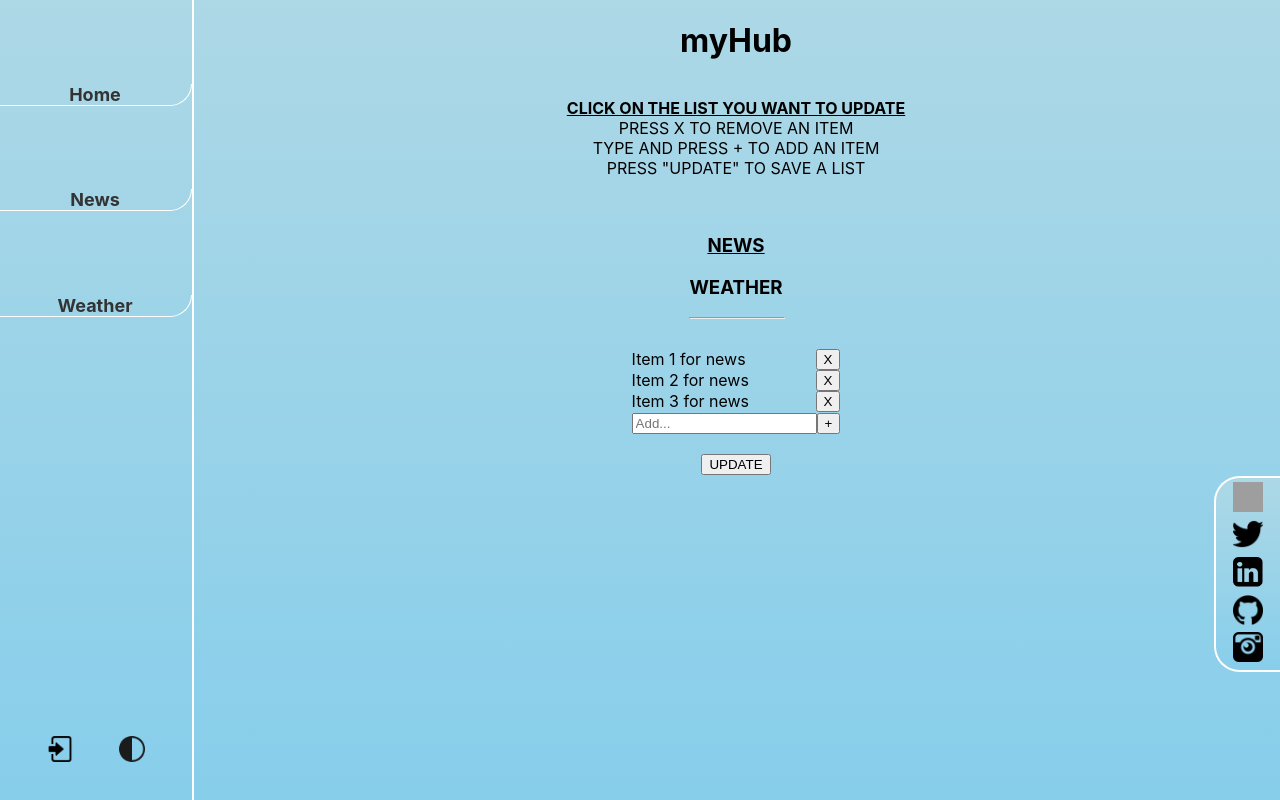
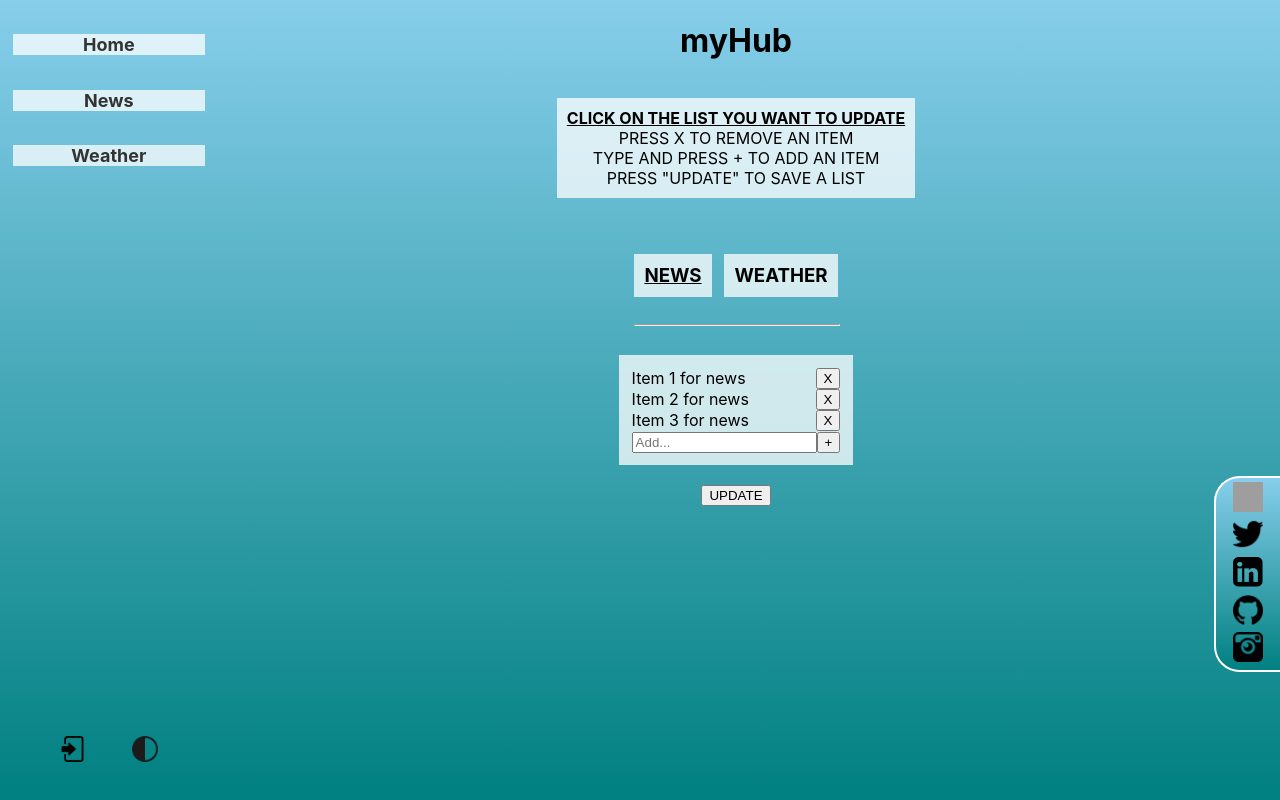
Before and after one commit to AxelrodAsaf/AsafDash, a React (Create React App) app: page /MyHub in a window 1280 px wide. Built offline with nearby package versions, Linux system fonts and the light colour scheme; no server answers; grey boxes are pictures that could not be loaded.

Commit message:
CSS fixes; Cleanup;

```diff
--- a/src/components/Navbar.jsx
+++ b/src/components/Navbar.jsx
@@ -75,8 +75,8 @@ function Navbar(props) {
 
 
     return (
-        <div className='all-css navbar-main' style={themeLight ? { backgroundColor: "linear-gradient(lightblue, skyblue)" } : {}}>
-            <div className='navbar-buttons' style={themeLight ? { backgroundColor: "linear-gradient(lightblue, skyblue)" } : {}}>
+        <div className='all-css navbar-main' >
+            <div className='navbar-buttons' >
                 <div className='navbar-pagebutton navbar-home cursorPointer' onClick={() => navigate(`/`)}>Home</div>
                 <div className='navbar-pagebutton navbar-news cursorPointer' onClick={() => navigate(`/News`)}>News</div>
                 <div className='navbar-pagebutton navbar-weather cursorPointer' onClick={() => navigate(`/Weather`)}>Weather</div>
@@ -85,15 +85,15 @@ function Navbar(props) {
                 {/* <div className='navbar-pagebutton navbar-todolist' onClick={() => navigate(`/ToDoList`)}>To Do List</div> */}
                 {/* <div className='navbar-pagebutton navbar-dailytrackers' onClick={() => navigate(`/DailyTrackers`)}>Daily Trackers</div> */}
                 {/* <div className='navbar-pagebutton navbar-musicandmovies' onClick={() => navigate(`/MusicAndMovies`)}>Music and Movies</div> */}
-                { loggedInUser ?
+                {loggedInUser ?
                     <div className='navbar-pagebutton navbar-myhub cursorPointer' onClick={() => navigate(`/MyHub`)}>myHub</div>
-                : null }
+                    : null}
             </div>
 
             {/* If true, opens the login/signup box. Otherwise, do nothing. */}
             {openLogin ? <Login themeLight={themeLight} setOpenLogin={setOpenLogin} /> : <></>}
 
-            <div className="navbar-socials" style={themeLight ? { backgroundColor: "linear-gradient(lightblue, skyblue) !important" } : {}}>
+            <div className="navbar-socials" style={themeLight ? { backgroundColor: "linear-gradient(skyblue, teal) !important" } : {}}>
                 <a className="socialPic" href="https://www.facebook.com/AxelrodAsaf">
                     <img
                         alt="Social Media Logo"
@@ -143,7 +143,7 @@ function Navbar(props) {
             </div>
 
             <h4 className='navbar-loggedInUser' style={loggedInUser ? { textAlign: "center" } : { display: "none" }}>{loggedInUser ? `${loggedInUser} \n is currently logged in.` : null}</h4>
-            <div className='navbar-extras' style={openLogin ? { marginBottom: '30vh' } : themeLight ? { backgroundColor: "linear-gradient(lightblue, skyblue)" } : null}>
+            <div className='navbar-extras' style={openLogin ? { marginBottom: '30vh' } : themeLight ? { backgroundColor: "linear-gradient(skyblue, teal)" } : null}>
                 {/* If a user is logged in, show a logout button. Otherwise, show a login/signup button. */}
                 {loggedInUser ?
                     <img src={logoutPic} alt="logout" className='navbar-logoutpic cursorPointer' onClick={() => logout()} />
--- a/src/components/NewsSection.jsx
+++ b/src/components/NewsSection.jsx
@@ -35,7 +35,7 @@ function NewsSection(props) {
 
     return (
         <div className='news-margins' style={{ overflowX: "hidden" }} >
-            <h3 className='news-subject'>{userSearch}</h3>
+            <h3 style={{...(userSearch=== 'News')? {display: "none"} : {}}} className='news-subject'>{userSearch}</h3>
             <div  style={{ overflowX: "hidden" }} {...(userSearch === 'News') ? { className: "home-news-widget" } : { className: 'news-widget' }} >
                 {articles?.map((article, index) =>
                     <NewsItem
--- a/src/pages/Home.jsx
+++ b/src/pages/Home.jsx
@@ -8,7 +8,6 @@ import NewsSection from '../components/NewsSection';
 function Home(props) {
     const themeLight = props.themeLight;
     const setThemeLight = props.setThemeLight;
-    // const logout = props.logout;
     const [localName, setLocalName] = useState('');
     const [localTemp, setLocalTemp] = useState('');
     const [localHumidity, setLocalHumidity] = useState('');
--- a/src/pages/MyHub.jsx
+++ b/src/pages/MyHub.jsx
@@ -95,16 +95,16 @@ function MyHub(props) {
 
 
     return (
-        <div>
+        <div className='myhub-main'>
             <Navbar themeLight={themeLight} setThemeLight={setThemeLight} />
-            <div className="myhub-main">
+            <div className="myhub-submain">
                 <div style={{
                     display: "flex",
                     flexDirection: "column",
                     alignItems: "center",
                 }}>
                     <h1>myHub</h1>
-                    <p style={{ textAlign: "center" }}>
+                    <p style={{ textAlign: "center", background: "var(--widgetBackground)", padding: "10px" }}>
                         <strong style={{ textDecoration: "underline" }}>CLICK ON THE LIST YOU WANT TO UPDATE<br /></ strong>
                         PRESS X TO REMOVE AN ITEM<br />
                         TYPE AND PRESS + TO ADD AN ITEM<br />
@@ -113,6 +113,11 @@ function MyHub(props) {
                 <h4 className="tabs">
                     <div style={{
                         width: "100%",
+                        display: "flex",
+                        flexDirection: "row",
+                        justifyContent: "space-around",
+                        alignItems: "center",
+                        gap: "1vw"
                     }}>
                         {lists.map((list, index) => (
                             <h3 style={{
@@ -121,6 +126,8 @@ function MyHub(props) {
                                 flexDirection: "row",
                                 justifyContent: "center",
                                 alignItems: "center",
+                                background: "var(--widgetBackground)",
+                                padding: "10px",
                                 textDecoration: activeTab === index ? "underline" : "none",
                             }}
                                 key={index} className={activeTab === index ? 'active' : ''} onClick={() => handleTabClick(index)}>
@@ -131,13 +138,13 @@ function MyHub(props) {
                     </div>
                     <hr style={{ color: "black", width: "100%" }} />
                 </h4>
-                <div className="items">
+                <div className="items" style={{ background: "var(--widgetBackground)", padding: "1vw" }}>
                     {lists[activeTab].map((item, index) => (
                         <div key={index} className="item"
                             style={{
                                 display: "flex",
                                 flexDirection: "row",
-                                justifyContent: "space-between",
+                                justifyContent: "space-between"
                             }}
                         >
                             <span>{item}</span>
--- a/src/styles/App.css
+++ b/src/styles/App.css
@@ -7,7 +7,7 @@ button {
 }
 
 .themetrue {
-  --background: linear-gradient(lightblue, skyblue);
+  --background: linear-gradient(skyblue, teal);
   --widgetBackground: rgba(255, 255, 255, .75);
   --headers: #848282;
   --borders: #FFFFFF;
@@ -17,10 +17,11 @@ button {
 }
 
 .themefalse {
-  --background: #2A343B;
+  --background: linear-gradient(gray, #330033);
+  --widgetBackground: rgba(255, 255, 255, .15);
   --borders: #5A5E64;
   --headers: #848282;
-  --secondarytext: #D7C9C2;
+  --secondarytext: #FAE2C2;
   --maintext: #FAE2C2;
   background: (#2A343B);
 }
@@ -32,17 +33,27 @@ button {
   overflow-y: hidden;
 }
 
-html {
+body {
   background: var(--background);
+  top: 0;
+  left: 0;
+  right: 0;
+  bottom: 0;
+  position: absolute;
   overflow-x: hidden;
 }
 
+html {
+  background: black;
+  overscroll-behavior: auto;
+}
+
 .App {
-  width: 100vw;
-  height: 100vh;
-  overflow-x: hidden;
+  width: 100%;
+  height: 100%;
+  overflow: hidden;
+  overscroll-behavior-y: none;
   margin: 0;
-  background: var(--background);
   font-family: 'Open Sans', sans-serif;
 }
 
--- a/src/styles/Calendar.css
+++ b/src/styles/Calendar.css
@@ -2,7 +2,7 @@
   margin-left: 20vw;
   width: 85vw;
   height: 100vh;
-  background-color: var(--background);
+
   display: flex;
   flex-direction: column;
   justify-content: space-around;
--- a/src/styles/Home.css
+++ b/src/styles/Home.css
@@ -15,8 +15,6 @@
 
 .widget {
   background-color: var(--widgetBackground);
-  border: var(--borders) 2px solid;
-  border-radius: .5vw;
   width: 300px;
   display: flex;
   flex-wrap: wrap;
@@ -126,7 +124,6 @@
     margin-left: 0;
     width: 100%;
     height: 90%;
-    background-color: var(--background);
     display: flex;
     flex-direction: column;
     justify-content: flex-start;
@@ -137,6 +134,7 @@
     margin-left: 0;
     margin-right: 0;
   }
+
   .home-right {
     margin-left: 0;
     margin-right: 0;
--- a/src/styles/MyHub.css
+++ b/src/styles/MyHub.css
@@ -1,5 +1,8 @@
 .myhub-main {
-  background-color: var(--background);
+  background: var(--background);
+}
+
+.myhub-submain {
   border-color: var(--borders);
   color: var(--maintext);
   margin-left: 15vw;
--- a/src/styles/Navbar.css
+++ b/src/styles/Navbar.css
@@ -3,17 +3,16 @@
   top: 0;
   height: 100vh;
   width: 15vw;
-  border-right: 2px var(--borders) solid;
   display: flex;
   justify-content: space-between;
   align-items: flex-end;
   flex-direction: column;
-  border-right-style: inset;
-  background: var(--background) !important;
+  padding-left: 1vw;
+  background: none;
 }
 
 .navbar-buttons {
-  height: 50vh;
+  height: 25vh;
   display: flex;
   flex-direction: column;
   align-items: flex-end;
@@ -24,9 +23,7 @@
   font-size: large;
   width: 15vw;
   text-align: center;
-  border-right: var(--borders) solid .1vw;
-  border-bottom: var(--borders) solid .1vw;
-  border-bottom-right-radius: 2vw;
+  background: var(--widgetBackground);
   color: var(--secondarytext);
   font-weight: bold;
 }
@@ -45,30 +42,10 @@
   left: 0;
 }
 
-.navbar-todolist {
-  background-color: burlywood;
-  color: red;
-  text-decoration: line-through;
-}
-
-.navbar-calendar {
-  background-color: burlywood;
-  color: red;
-  text-decoration: line-through;
-}
-
-.navbar-dailytrackers {
-  background-color: burlywood;
-  color: red;
-  text-decoration: line-through;
-}
-
-.navbar-musicandmovies {
-  background-color: burlywood;
-  color: red;
-  text-decoration: line-through;
-}
-
+.navbar-todolist,
+.navbar-calendar,
+.navbar-dailytrackers,
+.navbar-musicandmovies,
 .navbar-externallinks {
   background-color: burlywood;
   color: red;
@@ -102,7 +79,7 @@
 }
 
 .login-page-div {
-  background-color: var(--background);
+
   color: var(--maintext);
   border-top: 2px solid var(--borders);
   border-top-right-radius: 2vw;
@@ -142,7 +119,7 @@
   border-left: var(--borders) 1px solid;
   border-bottom-left-radius: .5vw;
   border-bottom: var(--borders) 1px solid;
-  background-color: var(--background);
+
 }
 
 .login-form-submit-button {
@@ -150,7 +127,7 @@
   border-left: var(--borders) 1px solid;
   border-bottom-left-radius: .5vw;
   border-bottom: var(--borders) 1px solid;
-  background-color: var(--background);
+
   color: var(--maintext);
 }
 
@@ -208,7 +185,7 @@
   border-left: var(--borders) 1px solid;
   border-bottom-left-radius: .5vw;
   border-bottom: var(--borders) 1px solid;
-  background-color: var(--background);
+
   color: var(--maintext);
 }
 
@@ -228,8 +205,6 @@
     top: 0;
     height: 5vh;
     width: 100vw;
-    background: var(--background) !important;
-    border-bottom: 2px var(--borders) solid;
     display: flex;
     justify-content: space-around;
     align-items: flex-end;
@@ -244,12 +219,8 @@
   }
 
   .navbar-pagebutton {
+    background: rgba(255, 255, 255, .75);
     font-size: medium;
-    width: 20vw;
-    text-align: center;
-    border-right: var(--borders) solid .1vw;
-    border-bottom: var(--borders) solid .1vw;
-    border-bottom-right-radius: 2vw;
     color: var(--secondarytext);
     font-weight: bold;
   }
@@ -269,7 +240,7 @@
   }
 
   .navbar-socials {
-    background-color: var(--background);
+
     border-top: 2px solid var(--borders);
     border-left: 2px solid var(--borders);
     border-right: 2px solid var(--borders);
@@ -305,7 +276,7 @@
     width: 100vw;
     height: 100vh;
     position: fixed;
-    background-color: var(--background);
+
     color: var(--maintext);
     border-top: 2px solid var(--borders);
     border-top-right-radius: 2vw;
@@ -339,7 +310,7 @@
     border-left: var(--borders) 1px solid;
     border-bottom-left-radius: .5vw;
     border-bottom: var(--borders) 1px solid;
-    background-color: var(--background);
+
   }
 
   .login-form-submit-button {
@@ -348,7 +319,7 @@
     border-left: var(--borders) 1px solid;
     border-bottom-left-radius: .5vw;
     border-bottom: var(--borders) 1px solid;
-    background-color: var(--background);
+
     color: var(--maintext);
   }
 
@@ -399,7 +370,7 @@
     border-left: var(--borders) 1px solid;
     border-bottom-left-radius: .5vw;
     border-bottom: var(--borders) 1px solid;
-    background-color: var(--background);
+
     color: var(--maintext);
   }
 
```
Also changed, not shown: src/pages/Weather.jsx (+7 -5 lines), src/styles/News.css (+10 -16 lines), src/styles/Weather.css (+10 -5 lines).
